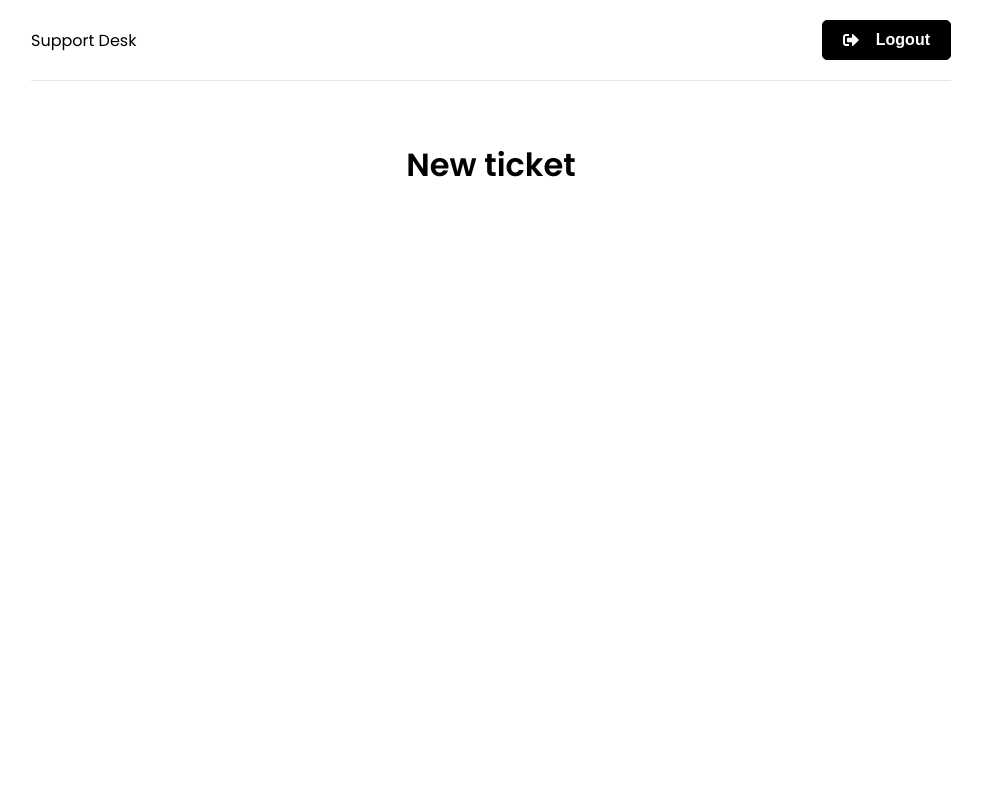
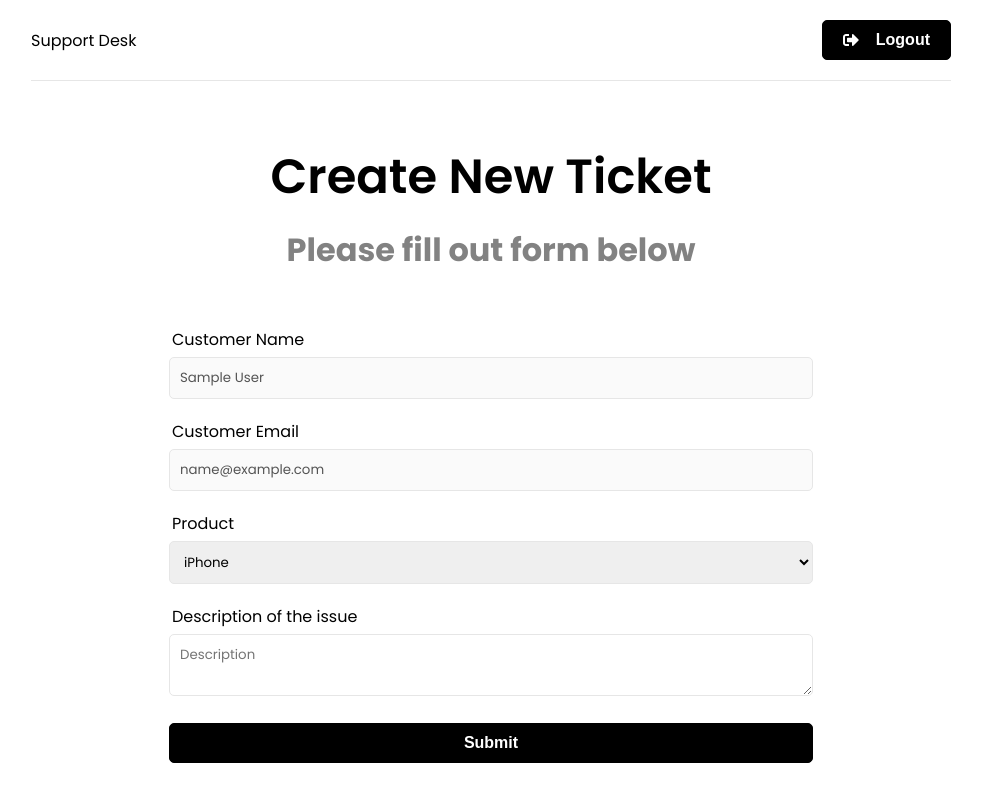
Before and after one commit to rswieczkowski/mern-project, a React (Create React App) app in the folder frontend/: page /new-ticket in a window 1280 px wide. Shown: the whole page, without its empty margins (149-1131 px from the left). Built offline with nearby package versions, Linux system fonts and the light colour scheme; sample sign-in values are in the browser's storage.

Commit message:
New ticket form

```diff
--- a/frontend/src/pages/NewTicket.jsx
+++ b/frontend/src/pages/NewTicket.jsx
@@ -1,8 +1,63 @@
+import { useState } from 'react';
+import { useSelector } from 'react-redux';
+
 function NewTicket() {
+  const { user } = useSelector((state) => state.auth);
+  const [name] = useState(user.name);
+  const [email] = useState(user.email);
+  const [product, setProduct] = useState('iPhone');
+  const [description, setDescription] = useState('');
+
+  const onSubmit = (e) => {
+    e.preventDefault();
+  };
   return (
-    <div>
-      <h1>New ticket</h1>
-    </div>
+    <>
+      <section className='heading'>
+        <h1>Create New Ticket</h1>
+        <p>Please fill out form below</p>
+      </section>
+      <section className='form'>
+        <div className='form-group'>
+          <label htmlFor='name'>Customer Name</label>
+          <input type='text' className='form-control' value={name} disabled />
+        </div>
+        <div className='form-group'>
+          <label htmlFor='name'>Customer Email</label>
+          <input type='text' className='form-control' value={email} disabled />
+        </div>
+        <form onSubmit={onSubmit}>
+          <div className='form-group'>
+            <label htmlFor='product'>Product</label>
+            <select
+              name='product'
+              id='product'
+              value={product}
+              onChange={(e) => setProduct(e.target.value)}
+            >
+              <option value='iPhone'>iPhone</option>
+              <option value='Macbook Pro'>Macbook Pro</option>
+              <option value='iMac'>iMac</option>
+              <option value='iPad'>iPad</option>
+            </select>
+          </div>
+          <div className='form-group'>
+            <label htmlFor='description'>Description of the issue</label>
+            <textarea
+              name='description'
+              id='description'
+              className='form-control'
+              placeholder='Description'
+              value={description}
+              onChange={(e) => setDescription(e.target.value)}
+            ></textarea>
+          </div>
+          <div className='form-group'>
+            <button className='btn btn-block'>Submit</button>
+          </div>
+        </form>
+      </section>
+    </>
   );
 }
 
--- a/package.json
+++ b/package.json
@@ -19,6 +19,7 @@
     "dotenv": "^16.4.7",
     "express": "^4.21.2",
     "express-async-handler": "^1.2.0",
+    "framer-motion": "^4.1.17",
     "jsonwebtoken": "^9.0.2",
     "mongodb": "^6.12.0",
     "mongoose": "^8.9.0",
```
Also changed, not shown: 1 other file (tests, documents, lock files or other folders).
